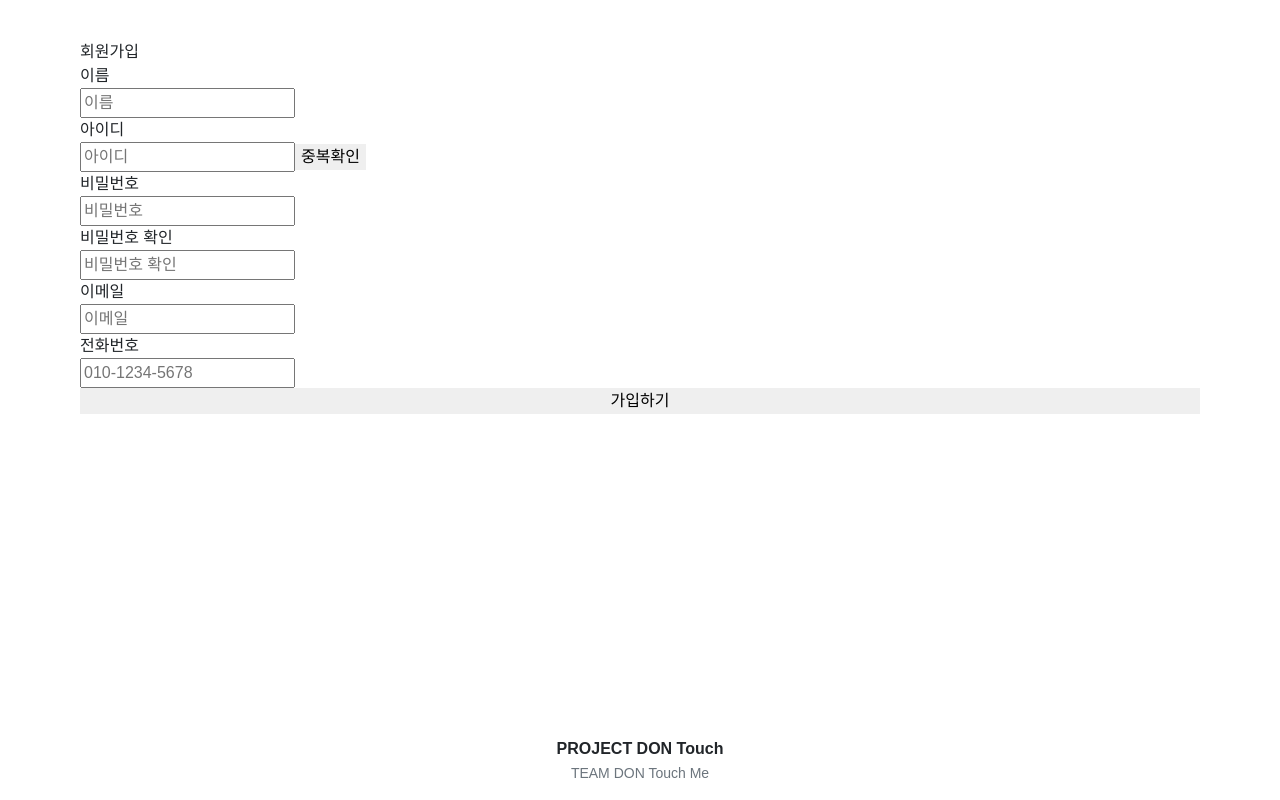
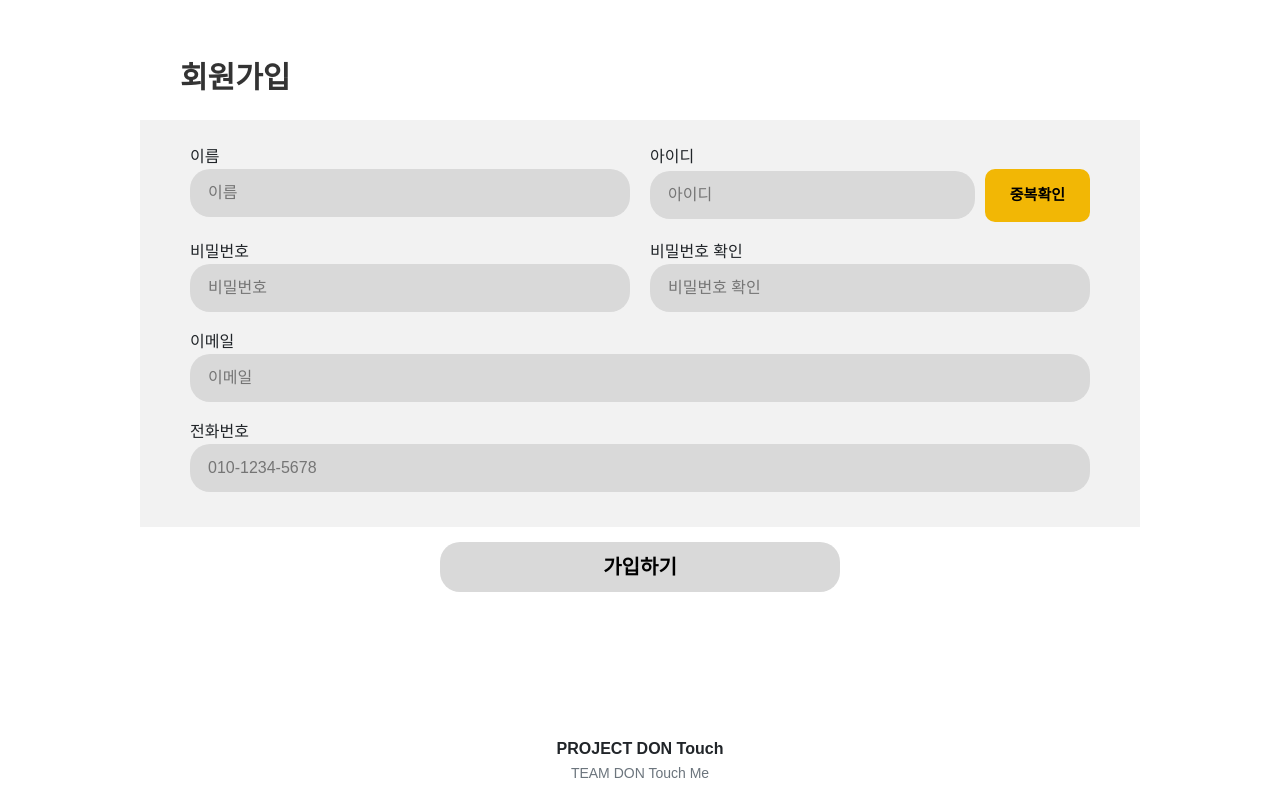
Before and after one commit to KBdontouch/KB-Skeleton-Project, a Vue app in the folder DonTouch/: page /join in a window 1280 px wide. Built offline with nearby package versions, Linux system fonts and the light colour scheme; a web font is replaced by a local one.

Commit message:
Feat. join, mypage 화면 css 적용 및 class명 수정

```diff
--- a/DonTouch/src/pages/user/Join.vue
+++ b/DonTouch/src/pages/user/Join.vue
@@ -1,10 +1,13 @@
 <template>
+  <div class="header">회원가입</div>
   <div class="join-wrapper">
-    <div>회원가입</div>
-    <div>이름</div>
+    <div class="input-row">
+      <div class="form-item">
+        <div class="name">이름</div>
         <input type="text" v-model="joinData.user_name" placeholder="이름" />
-    <div id="checkedid">
-      <div>아이디</div>
+      </div>
+      <div class="form-item">
+        <div class="id">아이디</div>
         <div class="input-container">
           <input
             type="text"
@@ -16,14 +19,25 @@
           <button @click="checkedId">중복확인</button>
         </div>
       </div>
-    <div>비밀번호</div>
-    <input type="password" v-model="joinData.user_pw" placeholder="비밀번호" />
-    <div>비밀번호 확인</div>
+    </div>
+    <div class="input-row">
+      <div class="form-item">
+        <div class="pw">비밀번호</div>
+        <input
+          type="password"
+          v-model="joinData.user_pw"
+          placeholder="비밀번호"
+        />
+      </div>
+      <div class="form-item">
+        <div class="pw-confirm">비밀번호 확인</div>
         <input
           type="password"
           v-model="passwordConfirm"
           placeholder="비밀번호 확인"
         />
+      </div>
+    </div>
     <p
       v-if="passwordConfirm"
       :class="isPasswordMatch ? 'success-msg' : 'error-msg'"
@@ -34,16 +48,28 @@
           : '비밀번호가 일치하지 않습니다.'
       }}
     </p>
-    <div>이메일</div>
-    <input type="email" v-model="joinData.user_email" placeholder="이메일" />
-    <div>전화번호</div>
+    <div class="input-row">
+      <div class="form-item">
+        <div class="email">이메일</div>
+        <input
+          type="email"
+          v-model="joinData.user_email"
+          placeholder="이메일"
+        />
+      </div>
+    </div>
+    <div class="input-row">
+      <div class="form-item">
+        <div class="tel">전화번호</div>
         <input
           type="tel"
           v-model="joinData.user_phone"
           placeholder="010-1234-5678"
         />
       </div>
-  <button @click="newJoin">가입하기</button>
+    </div>
+  </div>
+  <button class="submit-btn" @click="newJoin">가입하기</button>
 </template>
 
 <script setup>
@@ -141,9 +167,113 @@ const newJoin = async () => {
 </script>
 
 <style scoped>
+/* 전체 컨테이너 배경 및 폰트 설정 */
+.join-wrapper {
+  background-color: #f2f2f2;
+  width: 1000px;
+  height: auto;
+  padding: 25px 50px;
+  margin: 0 auto;
+  display: flex;
+  flex-direction: column;
+  gap: 8px;
+  box-sizing: border-box;
+}
+
+/* 상단 '회원가입' 타이틀 */
+.header {
+  width: 900px;
+  margin: 15px 0 20px 100px;
+  font-size: 30px;
+  font-weight: bold;
+  color: #333;
+}
+
+.input-row {
+  display: flex;
+  gap: 20px; /* 항목 사이 간격 */
+  width: 100%;
+}
+
+.form-item {
+  flex: 1;
+  display: flex;
+  flex-direction: column;
+  margin-bottom: 10px;
+}
+
+/* 입력창 공통 스타일 */
+input {
+  width: 100%;
+  padding: 12px 18px;
+  font-size: 16px;
+  border: none;
+  border-radius: 20px;
+  background-color: #d9d9d9;
+  box-sizing: border-box;
+}
+
+.input-container {
+  position: relative;
+  display: flex;
+  align-items: center;
+  gap: 10px;
+}
+
+.input-container input {
+  flex: 1;
+}
+
+/* 중복확인 버튼 */
+.input-container button {
+  background-color: #f2b705;
+  border: none;
+  padding: 15px 25px;
+  border-radius: 10px;
+  font-size: 15px;
+  font-weight: bold;
+  cursor: pointer;
+  white-space: nowrap;
+  position: relative;
+  display: flex;
+  align-items: center;
+}
+
+/* V 아이콘 위치 조정 */
 .v-icon {
   margin-right: 8px; /* V와 버튼 사이의 간격 */
   color: #28a745; /* 체크 표시색 */
   font-weight: bold;
 }
+
+/* 비밀번호 일치 메시지 */
+.success-msg {
+  color: #28a745;
+  font-size: 20px;
+  width: 100%;
+  text-align: right;
+  margin-top: -10px;
+}
+
+.error-msg {
+  color: #ff0000;
+  font-size: 20px;
+  width: 100%;
+  text-align: right;
+  margin-top: -10px;
+}
+
+/* 가입하기 버튼 */
+.submit-btn {
+  display: block;
+  width: 400px;
+  margin: 15px auto;
+  padding: 10px;
+  background-color: #d9d9d9;
+  border: none;
+  border-radius: 20px;
+  font-size: 20px;
+  font-weight: bold;
+  cursor: pointer;
+}
 </style>
--- a/DonTouch/src/pages/user/MyPage.vue
+++ b/DonTouch/src/pages/user/MyPage.vue
@@ -1,10 +1,13 @@
 <template>
+  <div class="header">마이페이지</div>
   <div class="mypage-wrapper">
-    <div>마이페이지</div>
-    <div>가입정보 수정</div>
+    <div>개인정보 수정</div>
+    <div class="input-row">
+      <div class="form-item">
         <div>이름</div>
         <input type="text" v-model="editData.user_name" placeholder="이름" />
-    <div id="checkedid">
+      </div>
+      <div class="form-item">
         <div>아이디</div>
         <div class="input-container">
           <input
@@ -16,6 +19,9 @@
           />
         </div>
       </div>
+    </div>
+    <div class="input-row">
+      <div class="form-item">
         <div>이메일</div>
         <input
           type="email"
@@ -23,6 +29,10 @@
           placeholder="이메일"
           readonly
         />
+      </div>
+    </div>
+    <div class="input-row">
+      <div class="form-item">
         <div>전화번호</div>
         <input
           type="tel"
@@ -30,12 +40,20 @@
           placeholder="010-1234-5678"
         />
       </div>
+    </div>
+    <div class="password-row">
+      <div class="password-field">
         <div>비밀번호 확인 :</div>
+        <div class="input-confirm">
           <input
             type="password"
             v-model="passwordConfirm"
             placeholder="비밀번호 확인"
           />
+        </div>
+      </div>
+      <button class="edit-btn" @click="infoEdit">수정</button>
+    </div>
     <p
       v-if="passwordConfirm"
       :class="isPasswordMatch ? 'success-msg' : 'error-msg'"
@@ -46,7 +64,7 @@
           : '비밀번호가 일치하지 않습니다.'
       }}
     </p>
-  <button @click="infoEdit">수정</button>
+  </div>
 </template>
 
 <script setup>
@@ -81,4 +99,117 @@ const infoEdit = async () => {
 };
 </script>
 
-<style scoped></style>
+<style scoped>
+/* 전체 컨테이너 배경 및 폰트 설정 */
+.mypage-wrapper {
+  background-color: #f2f2f2;
+  width: 1000px;
+  height: auto;
+  padding: 25px 50px;
+  margin: 0 auto;
+  display: flex;
+  flex-direction: column;
+  gap: 8px;
+  box-sizing: border-box;
+}
+
+/* 상단 '회원가입' 타이틀 */
+.header {
+  width: 900px;
+  margin: 15px 0 20px 100px;
+  font-size: 32px;
+  font-weight: bold;
+  color: #333;
+}
+
+.input-row {
+  display: flex;
+  gap: 20px; /* 항목 사이 간격 */
+  width: 100%;
+}
+
+/* 비밀번호 입력, 버튼을 가로 배치 */
+.password-row {
+  width: 100%;
+  align-items: flex-end;
+  display: flex;
+  gap: 20px;
+  margin-top: 10px;
+}
+
+.password-field {
+  flex: 1; /* 비밀번호 입력창이 남은 공간을 차지 */
+  display: flex;
+  flex-direction: column;
+  gap: 8px;
+}
+.input-confirm {
+  width: 100%;
+  display: flex;
+  gap: 20px; /* 항목 사이 간격 */
+}
+
+.form-item {
+  flex: 1;
+  display: flex;
+  flex-direction: column;
+  margin-bottom: 10px;
+}
+
+/* 입력창 공통 스타일 */
+input {
+  width: 100%;
+  padding: 12px 18px;
+  font-size: 16px;
+  border: none;
+  border-radius: 20px;
+  background-color: #d9d9d9;
+  box-sizing: border-box;
+}
+
+.input-container {
+  position: relative;
+  display: flex;
+  align-items: center;
+  gap: 10px;
+}
+
+.input-container input {
+  flex: 1;
+}
+
+/* 비밀번호 일치 메시지 */
+.success-msg {
+  color: #28a745;
+  font-size: 20px;
+  width: 100%;
+  text-align: right;
+  margin-top: -10px;
+}
+
+.error-msg {
+  color: #ff0000;
+  font-size: 20px;
+  width: 100%;
+  text-align: right;
+  margin-top: -10px;
+}
+
+/* 수정하기 버튼 */
+.edit-btn {
+  width: 120px;
+  height: 45px;
+  display: flex;
+  align-items: center; /* 수직(상하) 중앙 정렬 */
+  justify-content: center;
+  margin: 0;
+  padding: 12px;
+  background-color: #d9d9d9;
+  border: none;
+  border-radius: 20px;
+  font-size: 18px;
+  font-weight: bold;
+  cursor: pointer;
+  flex-shrink: 0;
+}
+</style>
```
Lines whose indentation alone changed are shown as unchanged.
